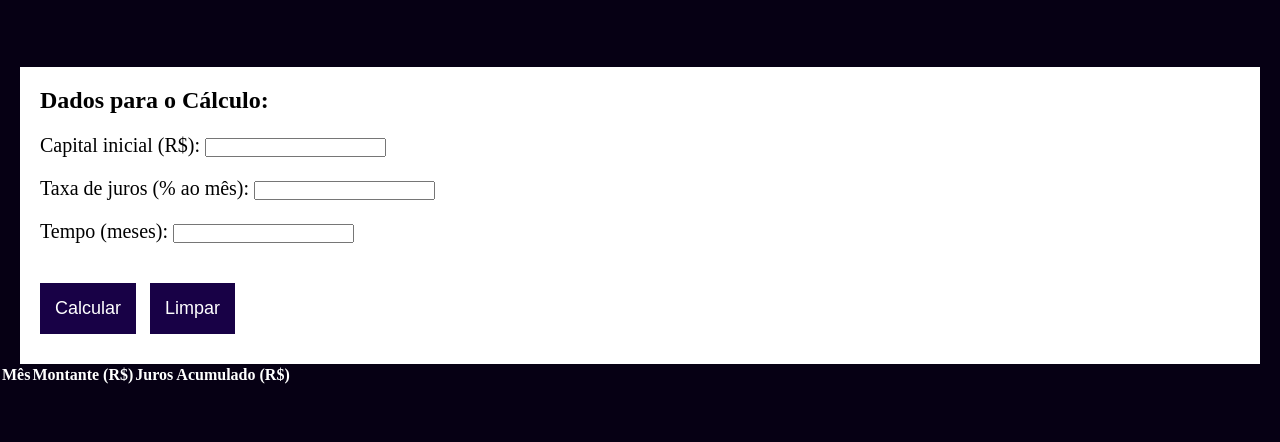
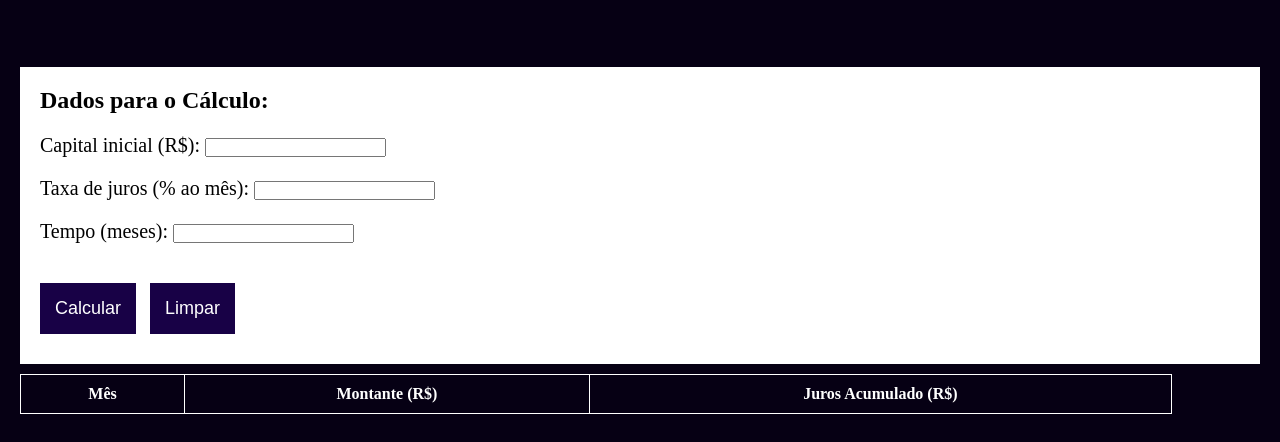
Before and after one commit to KaikalDev/CalculoJurosComposto, a plain HTML site: page index.html in a window 1280 px wide. Shown: the part 270-712 px from the top of the page. Drawn offline with nearby package versions, Linux system fonts and the light colour scheme.

Commit message:
estilização da tabela

```diff
--- a/main.css
+++ b/main.css
@@ -62,3 +62,16 @@ button{
     border: none;
     cursor: pointer;
 }
+table{
+    width: 100%;
+    border-collapse: collapse;
+    margin: 20px 0;
+    border: white 1px solid;
+    margin: 10px 20px;
+    max-width: 90vw;
+}
+th, td{
+    border: 1px solid white;
+    padding: 10px;
+    text-align: center;
+}
```
